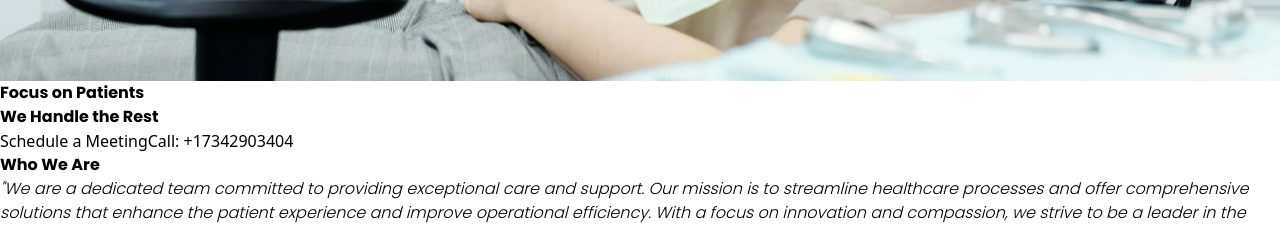
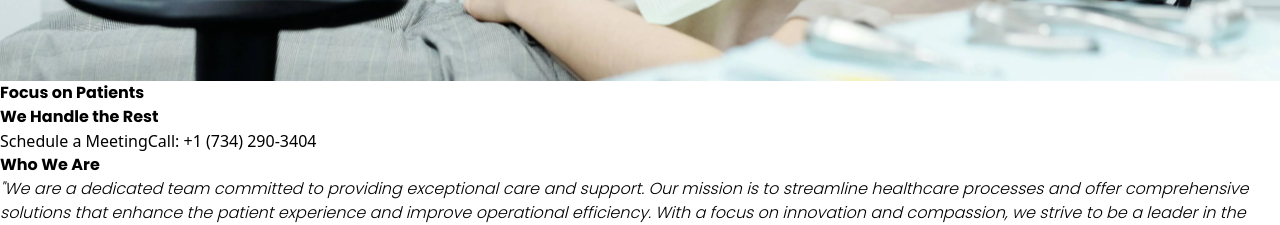
Before and after one commit to Ogpavan/dentalpartners, a React (Vite) app: page / in a window 1280 px wide. Shown: the part 2640-2865 px from the top of the page. Built offline with nearby package versions, Linux system fonts and the light colour scheme.

Commit message:
number 2

```diff
--- a/src/components/Footer.jsx
+++ b/src/components/Footer.jsx
@@ -35,7 +35,7 @@ function Footer() {
             <ul className="mt-4 space-y-2 text-sm text-gray-400 poppins-light">
               <li>Email:  <a href="mailto:contact@dentalcareconnects.com" className='hover:text-orange-500 hover:underline'>
              contact@dentalcareconnects.com </a></li>
-              <li>Phone: +17342903404</li>
+              <li>Phone: +1 7342903404</li>
 
             </ul>
           </div>
--- a/src/pages/Home/Home.jsx
+++ b/src/pages/Home/Home.jsx
@@ -203,9 +203,12 @@ function Home() {
                   Schedule a Meeting
                 </button>
               </Link>
-              <button className="border text-white py-2 px-4 rounded-full md:mt-4 md:text-sm">
-                Call: +17342903404
-              </button>
+              <a href="tel:+17342903404">
+  <button className="border text-white py-2 px-4 rounded-full md:mt-4 md:text-sm">
+    Call: +1 (734) 290-3404
+  </button>
+</a>
+
             </motion.div>
           </div>
         </div>
```
